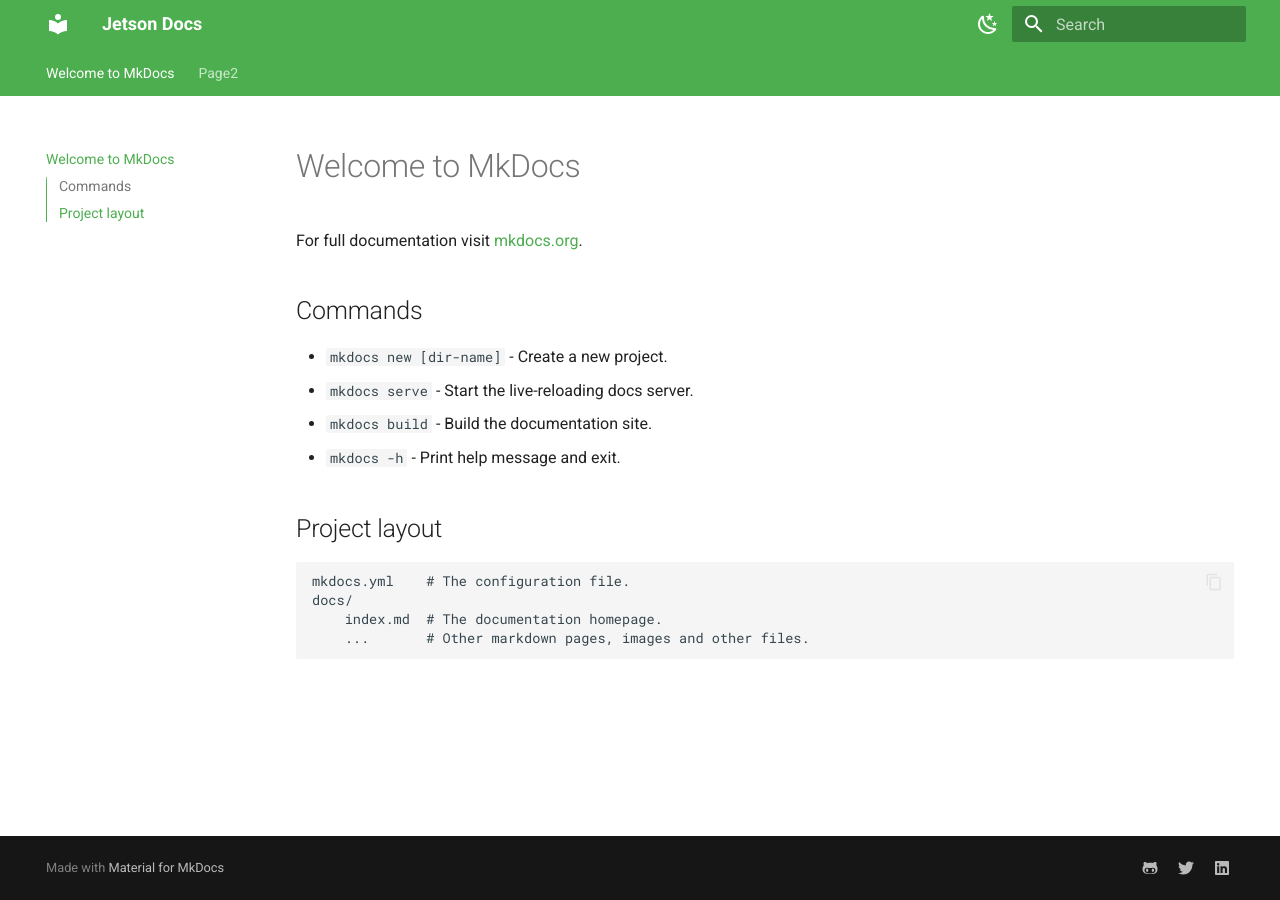
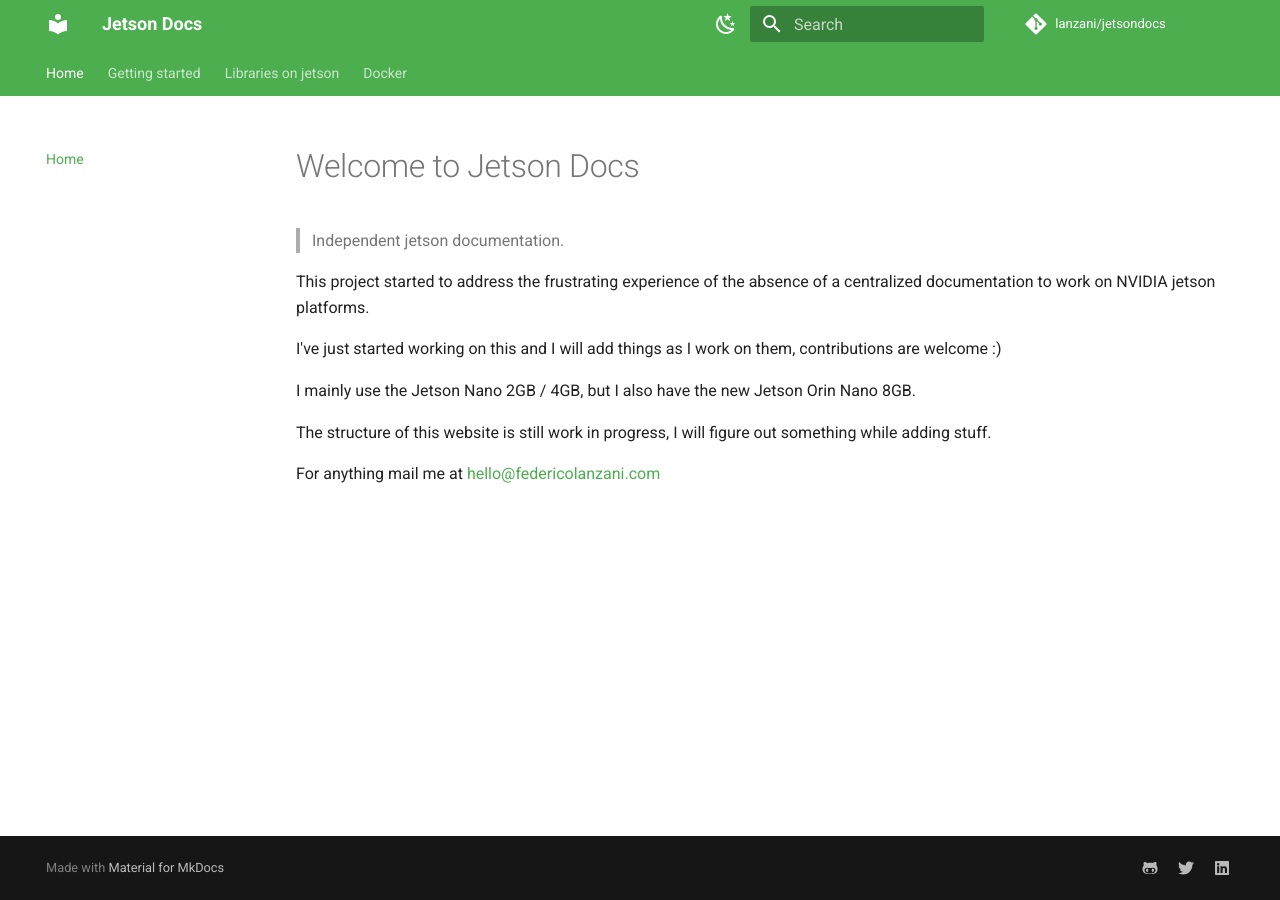
Before and after one commit to lanzani/jetson-docs, an MkDocs documentation site: the page built from docs/index.md, in a window 1280 px wide. Built offline with MkDocs 1.6.1 and Material for MkDocs 9.7.7, drawn with Linux system fonts in a browser that asks for light colours; comment, search, counter and statistics services are not loaded.

```diff
--- a/docs/index.md
+++ b/docs/index.md
@@ -1,17 +1,40 @@
-# Welcome to MkDocs
+# Welcome to Jetson Docs
 
-For full documentation visit [mkdocs.org](https://www.mkdocs.org).
+> Independent jetson documentation.
 
-## Commands
+This project started to address the frustrating experience of the absence of a centralized documentation to work on NVIDIA
+jetson platforms.
 
-* `mkdocs new [dir-name]` - Create a new project.
-* `mkdocs serve` - Start the live-reloading docs server.
-* `mkdocs build` - Build the documentation site.
-* `mkdocs -h` - Print help message and exit.
+I've just started working on this and I will add things as I work on them, contributions are welcome :)
 
-## Project layout
+I mainly use the Jetson Nano 2GB / 4GB, but I also have the new Jetson Orin Nano 8GB.
 
-    mkdocs.yml    # The configuration file.
-    docs/
-        index.md  # The documentation homepage.
-        ...       # Other markdown pages, images and other files.
+The structure of this website is still work in progress, I will figure out something while adding stuff.
+
+For anything mail me at [hello@federicolanzani.com](mailto:hello@federicolanzani.com)
+
+[//]: # (For full documentation visit [mkdocs.org]&#40;https://www.mkdocs.org&#41;.)
+
+[//]: # ()
+[//]: # (## Commands)
+
+[//]: # ()
+[//]: # (* `mkdocs new [dir-name]` - Create a new project.)
+
+[//]: # (* `mkdocs serve` - Start the live-reloading docs server.)
+
+[//]: # (* `mkdocs build` - Build the documentation site.)
+
+[//]: # (* `mkdocs -h` - Print help message and exit.)
+
+[//]: # ()
+[//]: # (## Project layout)
+
+[//]: # ()
+[//]: # (    mkdocs.yml    # The configuration file.)
+
+[//]: # (    docs/)
+
+[//]: # (        index.md  # The documentation homepage.)
+
+[//]: # (        ...       # Other markdown pages, images and other files.)
--- a/docs/page2.md
+++ /dev/null
@@ -1,3 +0,0 @@
-# Page2
-
-test
--- a/mkdocs.yml
+++ b/mkdocs.yml
@@ -1,4 +1,12 @@
 site_name: Jetson Docs
+site_url: https://jetsondocs.federicolanzani.com
+site_author: Federico Lanzani
+site_description: >-
+  NVIDIA Jetson independent documentation.
+
+# Repository
+repo_name: lanzani/jetsondocs
+repo_url: https://github.com/lanzani/jetsondocs
 
 theme:
   name: material
@@ -55,3 +63,26 @@ extra:
       link: https://twitter.com/FederLanzani
     - icon: fontawesome/brands/linkedin
       link: https://www.linkedin.com/in/lanzani/
+
+nav:
+  - Home: index.md
+  - Getting started:
+      - getting-started/index.md
+      - Board configuration:
+          - Jetson Nano 2GB/4GB: getting-started/jetson-nano.md
+      - What is ...?:
+          - Gstreamer: getting-started/what-is/gstreamer.md
+          - Deepstream: getting-started/what-is/deepstream.md
+
+  - Libraries on jetson:
+      - building-on-jetson/index.md
+      - Machine Learning:
+          - building-on-jetson/tensorflow.md
+      - Computer Vision:
+          - building-on-jetson/opencv.md
+          - building-on-jetson/mediapipe.md
+  - Docker:
+      - docker/index.md
+      - Base NVIDIA images: docker/base.md
+      - OpenCV: docker/opencv.md
+      - Mediapipe: docker/mediapipe.md
```
Also changed, not shown: README.md (+9 -0 lines), docs/building-on-jetson/index.md (added, +8 -0 lines), docs/building-on-jetson/mediapipe.md (added, +101 -0 lines), docs/building-on-jetson/opencv.md (added, +8 -0 lines), docs/building-on-jetson/tensorflow.md (added, +20 -0 lines), docs/docker/base.md (added, +1 -0 lines), docs/docker/index.md (added, +3 -0 lines), docs/docker/mediapipe.md (added, +3 -0 lines), docs/docker/opencv.md (added, +10 -0 lines), docs/getting-started/index.md (added, +1 -0 lines), docs/getting-started/jetson-nano.md (added, +95 -0 lines), docs/getting-started/what-is/deepstream.md (added), docs/getting-started/what-is/gstreamer.md (added).
